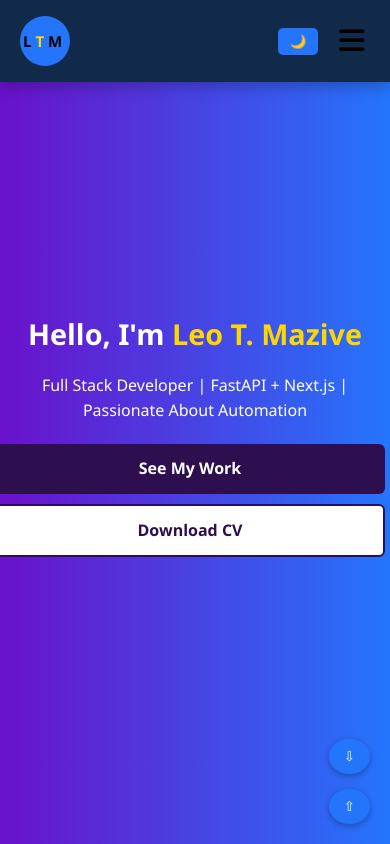
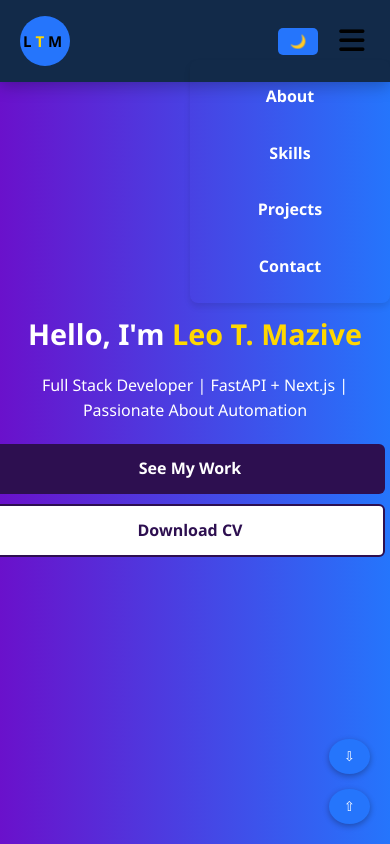
Before and after one commit to Leo-Mazive-123/Leo-T.-Mazive---PortFolio, a plain HTML site: page index.html in a window 390 px wide. Both pictures are taken after a click on the button 351 px from the left and 41 px from the top of the page. Shown: the top 844 px of the page. Drawn offline with Linux system fonts and the light colour scheme.

Commit message:
Portfolio completed

```diff
--- a/index.css
+++ b/index.css
@@ -211,6 +211,7 @@ nav a:hover {
   display: flex;
   gap: 50px;
   align-items: center;
+
 }
 
 /* Keep your existing nav-links a styling */
@@ -266,6 +267,9 @@ body.dark #hamburger i {
   color: white;
 }
 
+body.dark-mode #navlinks a {
+  color: white;          /* Dark mode */
+}
 
 
     #dark-mode-toggle {
@@ -680,7 +684,7 @@ body:not(.dark-mode) .contact-form button.btn:hover {
 ===================== */
 footer {
   width: 100%;
-  background-color:  rgb(18, 42, 73);; /* matching your highlight color */
+  background-color: rgb(18, 42, 73); /* matching your highlight color */
   color: #fff;
   text-align: center;
   padding: 1.5rem 0;
@@ -749,6 +753,34 @@ footer p {
 }
 
 
+/* Mobile nav (hidden by default) */
+@media (max-width: 768px) {
+  #navlinks {
+    display: none;
+    flex-direction: column; /* vertical stack on mobile */
+    position: absolute;
+    top: 60px;
+    right: 0;
+
+    padding: 1rem;
+    box-shadow: 0 4px 6px rgba(0,0,0,0.1);
+  }
+
+  #navlinks.open {
+    display: flex; /* show menu when hamburger clicked */
+  }
+}
+
+/* Hamburger link colors */
+#navlinks a {
+  color: white; /* light mode */
+}
+
+body.dark-mode #navlinks a {
+  color: white; /* dark mode */
+}
+
+
 
 @media screen and (max-width: 768px) {
   .nav-links {
@@ -758,7 +790,7 @@ footer p {
     top: 70px;
     right: 0;
     width: 200px;
-    background-color: var(--section-bg, #f0f4f8);
+    background-color: var(--bg-color);
     border-radius: 8px;
     box-shadow: 0 8px 20px rgba(0,0,0,0.1);
     padding: 1rem;
--- a/index.html
+++ b/index.html
@@ -15,7 +15,7 @@
 <body>
 
 
-<nav class="navv">
+<nav>
   <a href="#top">
     <div class="logo-circle">
       <span class="initial">L</span>
@@ -24,7 +24,7 @@
     </div>
   </a>
 
-  <div class="nav-links" id="nav-links">
+  <div class="nav-links" id="navlinks">
     <a href="#about">About</a>
     <a href="#skills">Skills</a>
     <a href="#projects">Projects</a>
@@ -288,29 +288,24 @@
   <button id="down-btn" onclick="window.scrollTo({ top: document.body.scrollHeight, behavior: 'smooth' });">&#8681;</button>
 
 <script>
-  const hamburger = document.getElementById('hamburger');
-  // const navLinks = document.getElementById('nav-links');
-  const darkToggle = document.getElementById('dark-mode-toggle');
-  darkToggle.addEventListener('click', () => {
-  document.body.classList.toggle('dark');
+  // Hamburger menu
+  // Hamburger menu
+const hamburger = document.getElementById('hamburger');
+const navContainer = document.getElementById('navlinks');
+
+hamburger.addEventListener('click', () => {
+  // toggle a class instead of inline styles
+  navContainer.classList.toggle('open');
 });
 
-  hamburger.addEventListener('click', () => {
-    navLinks.style.display = navLinks.style.display === 'flex' ? 'none' : 'flex';
+
+  // Dark mode toggle
+  const toggleBtn = document.getElementById('dark-mode-toggle');
+  toggleBtn.addEventListener('click', () => {
+    document.body.classList.toggle('dark-mode');
   });
-</script>
 
-
-
-
-  <script>
-    const toggleBtn = document.getElementById('dark-mode-toggle');
-    toggleBtn.addEventListener('click', () => {
-      document.body.classList.toggle('dark-mode');
-    });
-  </script>
-
- <script>
+  // Read more toggle
   function toggleReadMore() {
     const moreText = document.getElementById('more-text');
     const btn = document.getElementById('read-more-btn');
@@ -323,17 +318,14 @@
       btn.textContent = 'Read More';
     }
   }
-</script>
 
-<script>
+  // Project filtering
   const filterButtons = document.querySelectorAll('.filter-btn');
   const projectCards = document.querySelectorAll('.project-card');
 
   filterButtons.forEach(button => {
     button.addEventListener('click', () => {
-      // Remove active class from all buttons
       filterButtons.forEach(btn => btn.classList.remove('active'));
-      // Add active class to clicked button
       button.classList.add('active');
 
       const filter = button.dataset.filter;
@@ -347,10 +339,8 @@
       });
     });
   });
-</script>
 
-
-<script>
+  // Contact form submission
   const form = document.getElementById('contact-form');
   const status = document.getElementById('form-status');
 
@@ -382,20 +372,15 @@
       status.textContent = "Network error. Please try later.";
     }
   });
-</script>
 
+  // Section highlighting & smooth scrolling
+  const sections = document.querySelectorAll("section");
+  const navLinksItems = document.querySelectorAll(".nav-links a"); // renamed from navLinks
 
-<script>
-  // Select all sections and nav links
-  const sections = document.querySelectorAll("section");
-  const navLinks = document.querySelectorAll(".nav-links a");
-
-  // Function to remove 'active' from all links
   function removeActive() {
-    navLinks.forEach(link => link.classList.remove("active"));
+    navLinksItems.forEach(link => link.classList.remove("active"));
   }
 
-  // Function to add 'active' class to current section link
   function activateLink() {
     let scrollPos = window.scrollY + 200; // offset for fixed nav
     sections.forEach(section => {
@@ -408,29 +393,25 @@
     });
   }
 
-  window.addEventListener("scroll", activateLink);
-
-  // Smooth scrolling when nav links are clicked
-  navLinks.forEach(link => {
+  navLinksItems.forEach(link => {
     link.addEventListener("click", e => {
       e.preventDefault();
       const targetId = link.getAttribute("href").slice(1);
       const targetSection = document.getElementById(targetId);
       if (targetSection) {
         window.scrollTo({
-          top: targetSection.offsetTop - 50, // adjust for nav height
+          top: targetSection.offsetTop - 50,
           behavior: "smooth"
         });
       }
     });
   });
 
-  // Highlight the first section on page load
+  window.addEventListener("scroll", activateLink);
   window.addEventListener("load", activateLink);
 </script>
 
 
 
-
 </body>
 </html>
```
